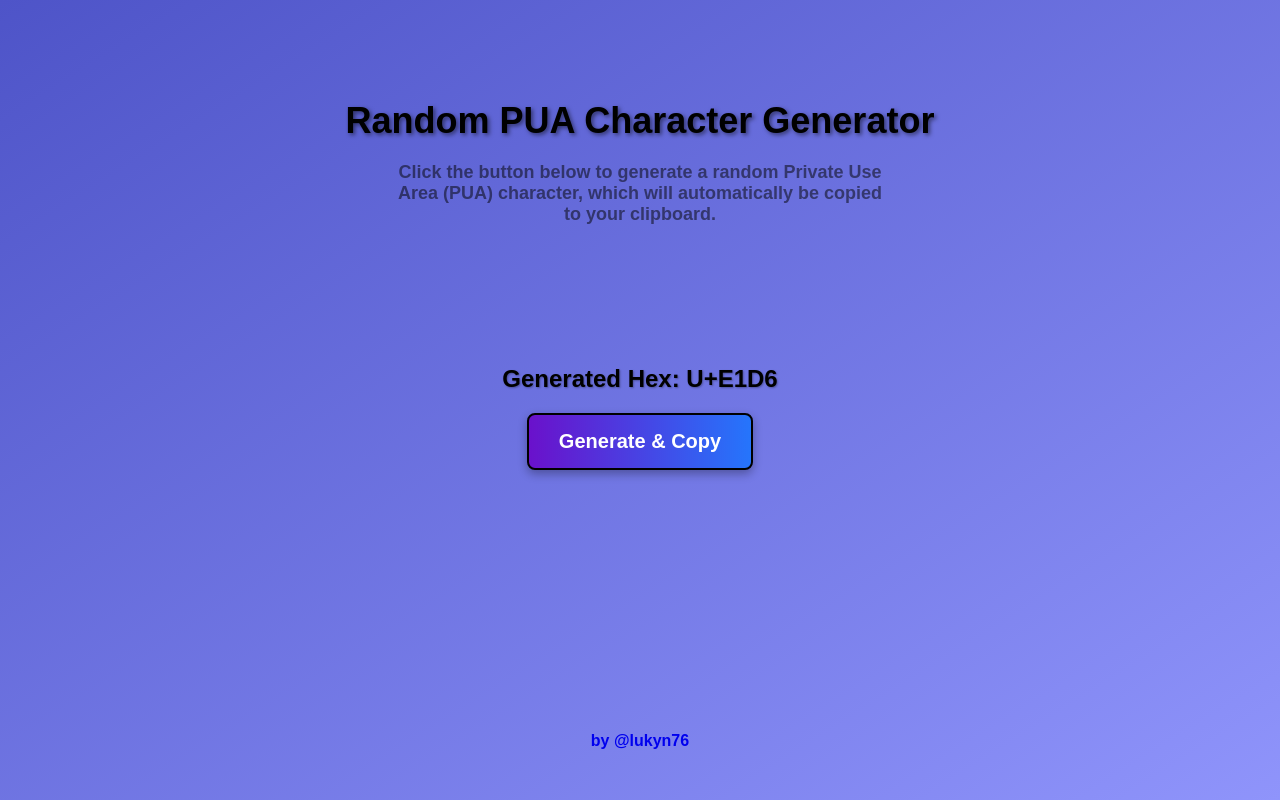
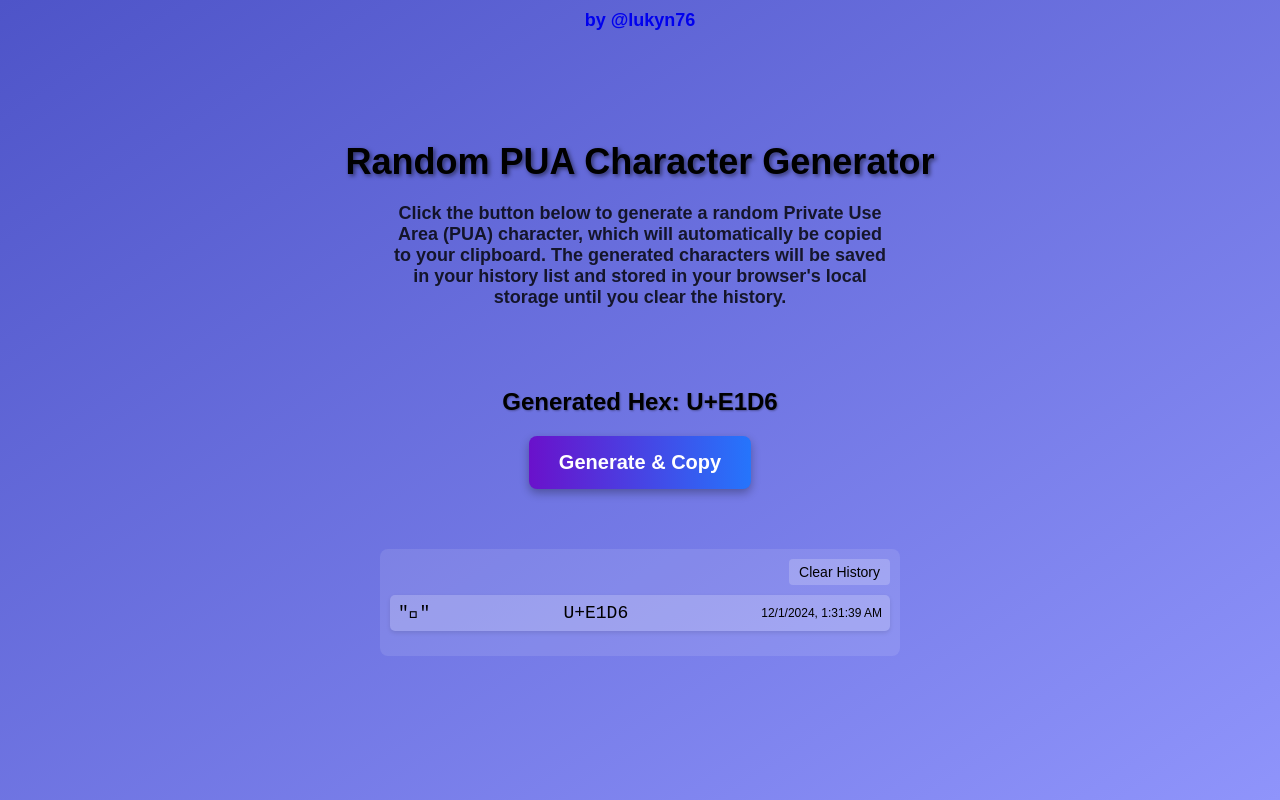
Before and after one commit to heyxmirko/PUA-Generator, a plain HTML site: page index.html in a window 1280 px wide. Both pictures are taken after a click on the button "Generate & Copy". Drawn offline with nearby package versions, Linux system fonts and the light colour scheme.

Commit message:
some changes add local storage and history list

```diff
--- a/index.html
+++ b/index.html
@@ -3,8 +3,8 @@
     <head>
         <meta charset="UTF-8" />
         <meta name="viewport" content="width=device-width, initial-scale=1.0" />
-        <link rel="icon" type="image/x-icon" href="favicon.ico" />
-        <title>PUA Generator</title>
+        <link rel="icon" type="image/x-icon" href="favicon.png" />
+        <title>PUA Generator by @lukyn76</title>
         <!-- Toastify CSS -->
         <link
             rel="stylesheet"
@@ -16,7 +16,8 @@
                 flex-direction: column;
                 justify-content: start;
                 align-items: center;
-                height: 100vh;
+                min-height: 100vh;
+                height: 100%;
                 margin: 0;
                 font-family: Arial, sans-serif;
                 background: linear-gradient(to bottom right, #4e54c8, #8f94fb);
@@ -31,20 +32,20 @@
                 text-shadow: 2px 2px 4px rgba(0, 0, 0, 0.5);
             }
             .description {
-                opacity: 0.5;
+                opacity: 0.8;
                 font-size: 18px;
                 margin-bottom: 40px;
                 font-weight: bold;
                 max-width: 500px;
             }
             .hex-display {
-                margin-top: 100px;
+                margin-top: 40px;
                 font-size: 24px;
                 margin-bottom: 20px;
                 font-weight: bold;
                 text-shadow: 1px 1px 2px rgba(0, 0, 0, 0.3);
             }
-            button {
+            #generateButton {
                 padding: 15px 30px;
                 font-size: 20px;
                 font-weight: bold;
@@ -57,55 +58,128 @@
                 box-shadow: 0 4px 10px rgba(0, 0, 0, 0.3);
                 transition: transform 0.2s, box-shadow 0.2s;
                 margin-bottom: 20px;
-                border: 2px solid black;
             }
-            button:hover {
+            #generateButton:hover {
                 transform: scale(1.05);
                 box-shadow: 0 6px 15px rgba(0, 0, 0, 0.5);
             }
-            button:active {
+            #generateButton:active {
                 transform: scale(0.95);
             }
             .github-btn {
                 padding: 10px 20px;
                 font-size: 18px;
-                background-color: #24292f;
-                color: white;
                 border-radius: 5px;
                 text-decoration: none;
                 display: inline-block;
                 font-weight: bold;
                 transition: background-color 0.3s ease;
             }
-            .github-btn:hover {
-                background-color: #1f2328;
+            .history-section {
+                margin-top: 40px;
+                width: 100%;
+                max-width: 500px;
+                padding: 10px;
+                background-color: rgba(255, 255, 255, 0.1);
+                border-radius: 8px;
+                text-align: left;
+                color: #000;
+
+                margin-bottom: 100px;
+            }
+            .history-item {
+                margin-bottom: 15px;
+                font-size: 18px;
+                display: flex;
+                justify-content: space-between;
+                align-items: center;
+                padding: 8px;
+                background-color: rgba(255, 255, 255, 0.2);
+                border-radius: 5px;
+                box-shadow: 0 2px 4px rgba(0, 0, 0, 0.1);
+            }
+            .history-item span {
+                font-family: monospace;
+            }
+            .history-item .time {
+                font-size: 12px;
+            }
+            .clear-history {
+                display: flex;
+                justify-content: flex-end;
+                margin-bottom: 10px;
+            }
+            .clear-history button {
+                background-color: rgba(255, 255, 255, 0.2);
+                border: none;
+                border-radius: 4px;
+                font-size: 14px;
+                cursor: pointer;
+                text-decoration: none;
+                padding: 5px 10px;
+            }
+            .clear-history button:hover {
+                color: #fff;
             }
             .tag {
                 position: absolute;
                 bottom: 50px;
                 font-weight: 600;
                 text-decoration: none;
-                color: #00;
+                color: #fff;
             }
         </style>
     </head>
     <body>
+        <a href="https://github.com/heyxmirko" class="github-btn"
+            >by @lukyn76</a
+        >
+
         <div class="title">Random PUA Character Generator</div>
         <div class="description">
             Click the button below to generate a random Private Use Area (PUA)
-            character, which will automatically be copied to your clipboard.
+            character, which will automatically be copied to your clipboard. The
+            generated characters will be saved in your history list and stored
+            in your browser's local storage until you clear the history.
         </div>
 
         <div id="hexDisplay" class="hex-display"></div>
         <button id="generateButton">Generate & Copy</button>
 
-        <a href="https://github.com/heyxmirko" class="tag">by @lukyn76</a>
+        <!-- History Section -->
+        <div class="history-section">
+            <div class="clear-history">
+                <button id="clearHistoryButton">Clear History</button>
+            </div>
+            <div class="history-list" id="historyList"></div>
+        </div>
 
         <!-- Toastify JS -->
         <script src="https://cdn.jsdelivr.net/npm/toastify-js"></script>
         <script>
             const generateButton = document.getElementById("generateButton");
             const hexDisplay = document.getElementById("hexDisplay");
+            const historyList = document.getElementById("historyList");
+            const clearHistoryButton =
+                document.getElementById("clearHistoryButton");
+
+            // Function to load history from local storage
+            function loadHistory() {
+                const history =
+                    JSON.parse(localStorage.getItem("puaHistory")) || [];
+                historyList.innerHTML = "";
+                history.forEach((item) => {
+                    const historyItem = document.createElement("div");
+                    historyItem.classList.add("history-item");
+                    const date = new Date(item.timestamp);
+                    historyItem.innerHTML = `
+          <span>"${item.char}"</span>
+          <span>${item.hex}</span>
+          <div class="time">${date.toLocaleString()}</div>
+        `;
+                    historyList.appendChild(historyItem);
+                });
+            }
 
             // Function to generate and copy a random PUA character
             function generateAndCopyPUACharacter() {
@@ -116,23 +190,30 @@
                         Math.random() * (endCodePoint - startCodePoint + 1)
                     ) + startCodePoint;
                 const char = String.fromCharCode(randomCodePoint);
-
-                // Display the code point in hexadecimal
                 const hexCode = `U+${randomCodePoint
                     .toString(16)
                     .toUpperCase()}`;
                 hexDisplay.textContent = `Generated Hex: ${hexCode}`;
 
+                // Save the history to local storage
+                const history =
+                    JSON.parse(localStorage.getItem("puaHistory")) || [];
+                const timestamp = new Date().toISOString();
+                history.unshift({ char, hex: hexCode, timestamp }); // Add to the start of the list
+                localStorage.setItem("puaHistory", JSON.stringify(history));
+
+                // Update the history list UI
+                loadHistory();
+
                 // Copy character to clipboard
                 navigator.clipboard
                     .writeText(char)
                     .then(() => {
-                        // Show a toast notification
                         Toastify({
                             text: `Character "${char}" copied to clipboard!`,
                             duration: 3000,
-                            gravity: "top", // Toast at the bottom
-                            position: "right", // Toast on the right
+                            gravity: "top",
+                            position: "right",
                             backgroundColor:
                                 "linear-gradient(to right, #6a11cb, #2575fc)",
                         }).showToast();
@@ -147,6 +228,15 @@
                 "click",
                 generateAndCopyPUACharacter
             );
+
+            // Event listener for clearing history
+            clearHistoryButton.addEventListener("click", () => {
+                localStorage.removeItem("puaHistory");
+                loadHistory();
+            });
+
+            // Load the history on page load
+            loadHistory();
         </script>
     </body>
 </html>
```
Also changed, not shown: favicon.ico (deleted), favicon.png (added).
